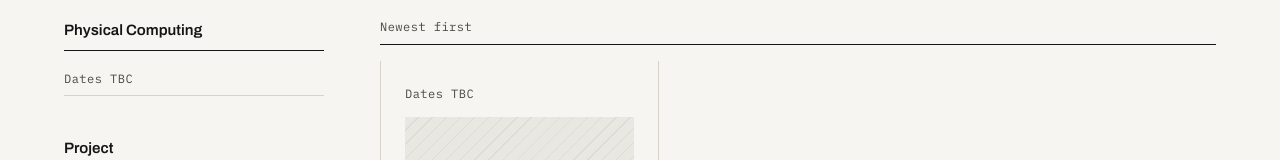
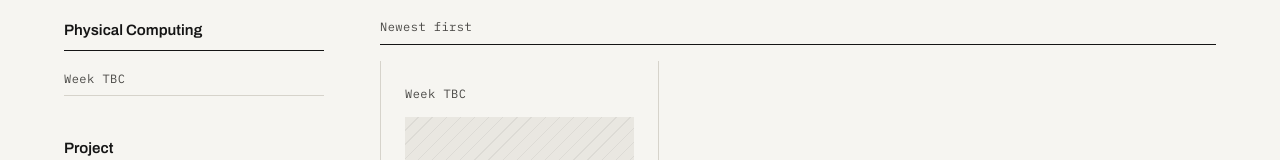
Before and after one commit to Mcflurry-13/tdf-journal, a React (Vite) app: page / in a window 1280 px wide. Shown: the part 295-455 px from the top of the page. Built offline with nearby package versions, Linux system fonts and the light colour scheme.

Commit message:
Use course weeks and keep sketch and exploded view paired

```diff
--- a/content/physical-computing/w05/index.mdx
+++ b/content/physical-computing/w05/index.mdx
@@ -3,7 +3,7 @@ type: physical-computing
 relatedTypes: [digital-fabrication]
 week: 5
 dateStart: 2026-09-20
-dateEnd: 2026-10-01
+dateEnd: 2026-09-24
 title: "Expressive Mechanics"
 summary: "Inviting interaction with a quiet ceramic object — from printed mechanisms to deliberate gestures and projected patterns."
 cover: "./images/projection-demo.png"
@@ -20,6 +20,8 @@ A visitor's gesture becomes a projected pattern on a turning vessel. The axisymm
 
 <Gallery>
 <Figure wide src="./images/concept-pencil-sketch.png" kind="diagram" caption="Concept sketch: a pinch becomes a drawing, then a projected pattern on the rotating vessel." />
+</Gallery>
+<Gallery pair>
 <Figure src="./images/original-hand-drawn-concept.jpg" kind="photo" caption="Original hand-drawn sketch of the vessel and rotating base." />
 <Figure src="./images/vessel-exploded-transparent.png" kind="diagram" caption="Exploded concept overview: vessel, tray, drive gear and bearing-supported base." />
 </Gallery>
@@ -83,7 +85,7 @@ The browser sends R to rotate and S to stop. An eight-second timeout stops the m
 <CodeBlock src="./files/turntable_serial_servo.ino" lang="Arduino" />
 </Entry>
 
-<Entry date="2026-09-24" dateEnd="2026-09-29" title="Interaction · Pinch to Draw">
+<Entry date="2026-09-24" dateEnd="2026-09-24" title="Interaction · Pinch to Draw">
 
 The first version tracked the torso and limbs to detect a person in view. I then switched to MediaPipe Holistic so face and hand tracking could work together, with p5.js drawing the marks.
 
@@ -105,6 +107,6 @@ I tried cloud motifs and Chinese ink-painting prompts, then simplified the decor
 </Gallery>
 </Entry>
 
-<Section id="prototype-in-use" title="Prototype" intro="The final prototype demonstration.">
+<Section id="prototype-in-use" weekLabel="Week 5 · Final presentation" title="Prototype" intro="The final prototype demonstration.">
 <Video src="./files/prototype-demo-final.mp4" poster="./images/prototype-demo-final-poster.jpg" title="Prototype demonstration" duration="1:00" />
 </Section>
--- a/src/components/WeekCard.tsx
+++ b/src/components/WeekCard.tsx
@@ -1,5 +1,5 @@
 import { resolveAsset } from '../content';
-import { formatRange } from '../format';
+import { formatCourseWeeks } from '../format';
 import { Link } from '../router';
 import type { Week } from '../types';
 import { Status } from './blocks';
@@ -11,7 +11,7 @@ export function WeekCard({ week }: { week: Week }) {
   return (
     <article className="card">
       <div className="card-top">
-        <span className="mono muted">{formatRange(week.dateStart, week.dateEnd)}</span>
+        <span className="mono muted">{formatCourseWeeks(week.dateStart, week.dateEnd)}</span>
       </div>
       {pending ? (
         <div className="card-pending">
--- a/src/components/WeekHeader.tsx
+++ b/src/components/WeekHeader.tsx
@@ -1,6 +1,6 @@
 import type { ReactNode } from 'react';
 import { sameWeekElsewhere, typeById } from '../content';
-import { formatRange, pad2 } from '../format';
+import { formatCourseWeeks, pad2 } from '../format';
 import { Link } from '../router';
 import type { Week } from '../types';
 import { ProjectTag, TypeTag } from './tags';
@@ -16,7 +16,7 @@ export function WeekHeader({ week, children }: { week: Week; children?: ReactNod
         <p className="display week-code">
           {week.relatedTypes?.length ? 'Project' : type.short} — W{pad2(week.week)}
         </p>
-        <span className="mono">{formatRange(week.dateStart, week.dateEnd)}</span>
+        <span className="mono">{formatCourseWeeks(week.dateStart, week.dateEnd)}</span>
       </div>
       <div className="week-head-main">
         <h1 className="week-title">{week.title}</h1>
--- a/src/components/blocks.tsx
+++ b/src/components/blocks.tsx
@@ -10,7 +10,7 @@ import { FrontendStudy } from './FrontendStudy';
  */
 import { Children, isValidElement, type ReactNode } from 'react';
 import { IS_DEV, resolveAsset } from '../content';
-import { absoluteUrl, formatDate, formatRange, formatShortDate, slugify } from '../format';
+import { absoluteUrl, formatCourseWeeks, slugify } from '../format';
 import type { StatusValue } from '../types';
 import { useWeekDir } from '../week-context';
 import { CodeBlock, Pre } from './CodeBlock';
@@ -58,12 +58,14 @@ function splitChildren(children: ReactNode) {
  */
 export function Section({
   id,
+  weekLabel,
   title,
   intro,
   lead,
   children,
 }: {
   id?: string;
+  weekLabel?: string;
   title: string;
   intro?: string;
   /** Larger reading size on the right, for Reflection. */
@@ -71,11 +73,12 @@ export function Section({
   children?: ReactNode;
 }) {
   return (
-    <section className={`row row-section${lead ? ' row-lead' : ''}`} id={id ?? slugify(title)} data-toc={title}>
+    <section className={`row row-section${lead ? ' row-lead' : ''}`} id={id ?? slugify(title)} data-toc={title} data-toc-date={weekLabel}>
       <div className="row-text">
         <header className="row-head">
           <span className="row-meta mono">
             <span className="row-num" aria-hidden="true" />
+            {weekLabel && <><span aria-hidden="true">·</span>{weekLabel}</>}
           </span>
           <h2 className="h2">{title}</h2>
         </header>
@@ -104,7 +107,7 @@ interface EntryProps {
 /** One dated record. Appears in the numbered contents automatically. */
 export function Entry({ date, dateEnd, title, kind, project, draft, children }: EntryProps) {
   if (draft && !IS_DEV) return null;
-  const full = dateEnd && dateEnd !== date ? formatRange(date, dateEnd) : formatDate(date);
+  const full = formatCourseWeeks(date, dateEnd ?? date);
   const { left, right } = splitChildren(children);
   const hasEvidence = right.length > 0;
   return (
@@ -112,7 +115,7 @@ export function Entry({ date, dateEnd, title, kind, project, draft, children }:
       className="row row-entry"
       id={slugify(`${date}-${title}`)}
       data-toc={title}
-      data-toc-date={dateEnd && dateEnd !== date ? `${formatShortDate(date)}–${formatShortDate(dateEnd)}` : formatShortDate(date) ?? 'Date TBC'}
+      data-toc-date={full}
     >
       <div className="row-text">
         <header className="row-head">
--- a/src/format.ts
+++ b/src/format.ts
@@ -21,6 +21,18 @@ export function formatRange(start: string, end: string): string {
   return `${formatDate(start)} – ${formatDate(end)}`;
 }
 
+/** Fall 2026 teaching weeks run Monday–Sunday; Sep 24 is in Week 5. */
+export function courseWeek(date: string | undefined): number | null {
+  if (!isKnownDate(date)) return null;
+  return 5 + Math.floor((Date.parse(`${date}T00:00:00Z`) - Date.UTC(2026, 8, 21)) / (7 * 86400000));
+}
+
+export function formatCourseWeeks(start: string, end: string = start): string {
+  const first = courseWeek(start), last = courseWeek(end);
+  if (first === null || last === null) return 'Week TBC';
+  return first === last ? `Week ${first}` : `Week ${first}–${last}`;
+}
+
 export function pad2(n: number): string {
   return String(n).padStart(2, '0');
 }
--- a/src/pages/ArchivePage.tsx
+++ b/src/pages/ArchivePage.tsx
@@ -1,5 +1,5 @@
 import { projects, site, typeById, types, weeksOfType } from '../content';
-import { formatRange } from '../format';
+import { formatCourseWeeks } from '../format';
 import { Link } from '../router';
 import { ProjectTag } from '../components/tags';
 import { WeekCard } from '../components/WeekCard';
@@ -55,7 +55,7 @@ export function ArchivePage({ typeId }: { typeId: string }) {
             {list.map((w) => (
               <Link key={w.path} to={w.path} className="week-row">
                 <span className="mono muted">
-                  {formatRange(w.dateStart, w.dateEnd)}
+                  {formatCourseWeeks(w.dateStart, w.dateEnd)}
                   {w.status === 'pending' ? ' · pending' : ''}
                 </span>
               </Link>
@@ -80,7 +80,7 @@ export function ArchivePage({ typeId }: { typeId: string }) {
           <nav className="week-chips" aria-label="Jump to week">
             {list.map((w) => (
               <Link key={w.path} to={w.path} className="week-chip">
-                {formatRange(w.dateStart, w.dateEnd)}
+                {formatCourseWeeks(w.dateStart, w.dateEnd)}
               </Link>
             ))}
           </nav>
--- a/src/pages/PrintBundlePage.tsx
+++ b/src/pages/PrintBundlePage.tsx
@@ -1,5 +1,5 @@
 import { site, typeById, weeksOfType } from '../content';
-import { formatRange } from '../format';
+import { formatCourseWeeks } from '../format';
 import { Link } from '../router';
 import { WeekContext } from '../week-context';
 import { mdxComponents } from '../components/mdx-components';
@@ -36,7 +36,7 @@ export function PrintBundlePage({ typeId }: { typeId: string }) {
             <li key={w.path}>
               <span className="mono">{w.code}</span>
               <span>{w.title}</span>
-              <span className="mono muted">{formatRange(w.dateStart, w.dateEnd)}</span>
+              <span className="mono muted">{formatCourseWeeks(w.dateStart, w.dateEnd)}</span>
             </li>
           ))}
         </ol>
--- a/src/pages/ProjectPage.tsx
+++ b/src/pages/ProjectPage.tsx
@@ -20,7 +20,7 @@ export function ProjectPage({ id }: { id: string }) {
         <h1 className="label project-title">↳ {project?.name ?? id}</h1>
         <span className="mono muted">{list.length} journal sections · Week 5</span>
       </div>
-      {id === "expressive-mechanics" && <div className="project-intro"><p>A ceramic-shaped vessel responds through gesture, projection and rotation. These dated journals collect the mechanical iterations and the development of its interaction.</p><p className="mono muted">20 September – 1 October 2026 · From fitting the mechanism to shaping the interaction</p></div>}
+      {id === "expressive-mechanics" && <div className="project-intro"><p>A ceramic-shaped vessel responds through gesture, projection and rotation. These dated journals collect the mechanical iterations and the development of its interaction.</p><p className="mono muted">Week 4–5 · Final presentation in Week 5</p></div>}
       {list.length === 0 ? (
         <p className="empty">No weeks tagged with this project yet.</p>
       ) : (
```
Also changed, not shown: 1 other file (tests, documents, lock files or other folders).
